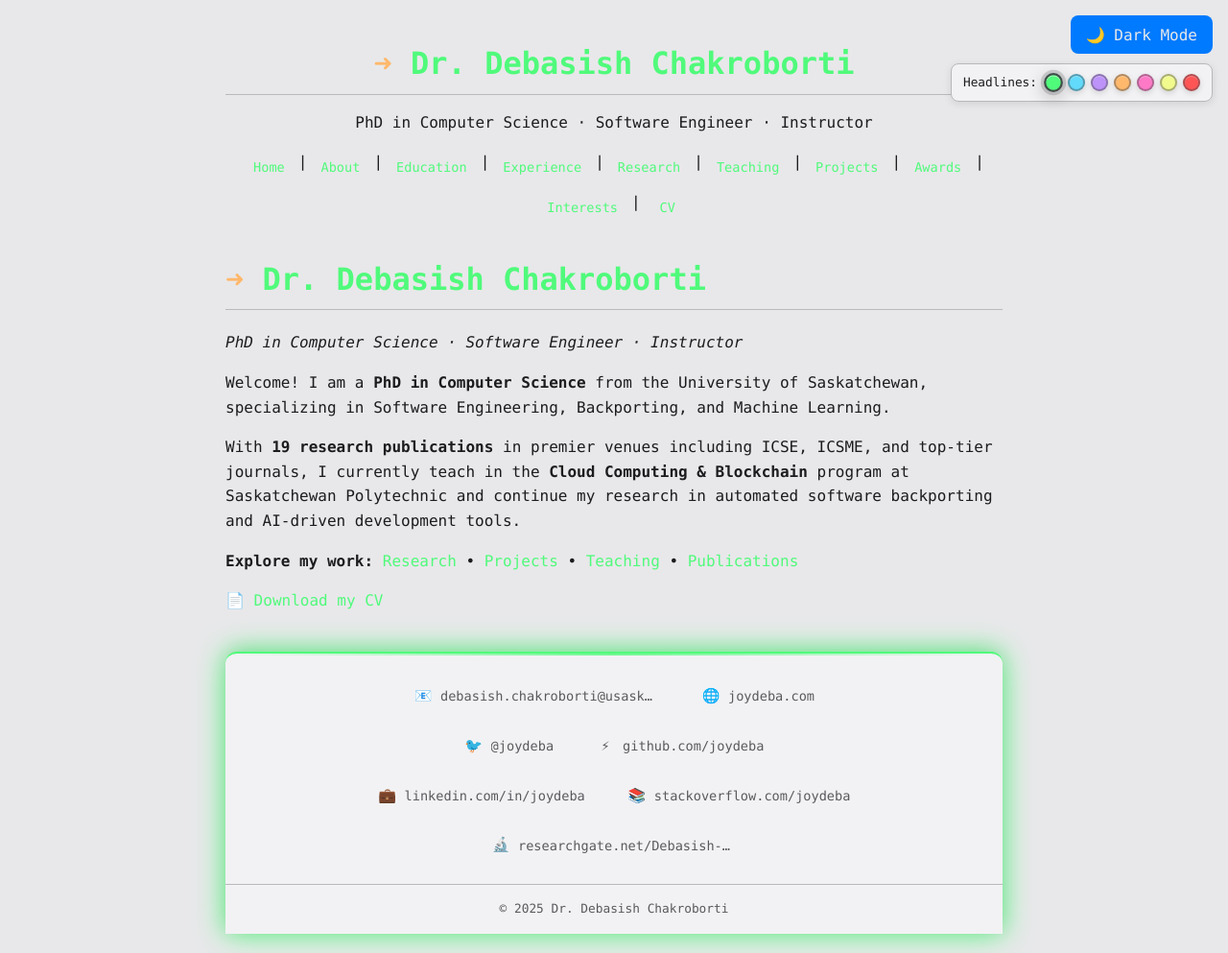
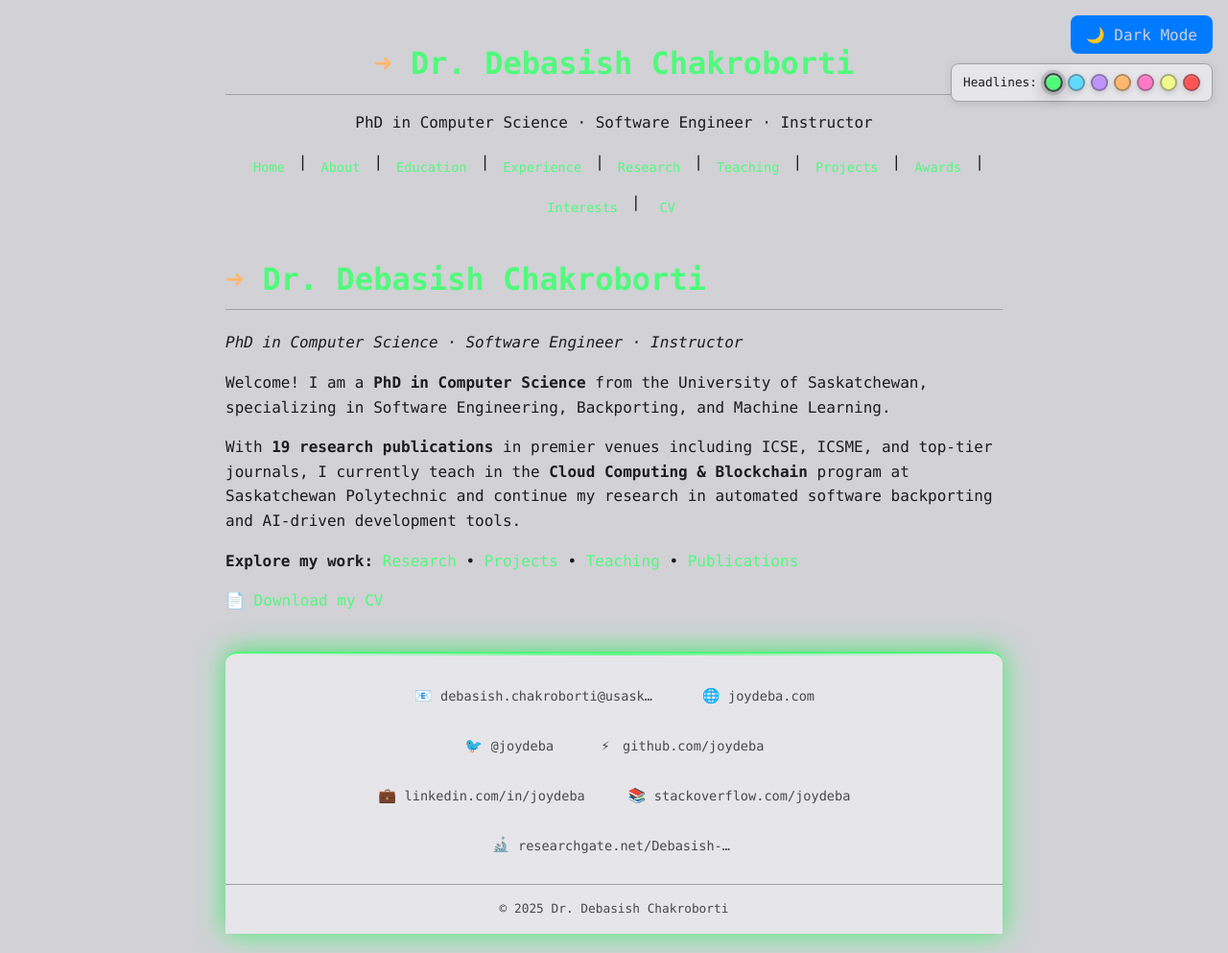
Before and after one commit to joydeba/joydeba.github.io, a Jekyll site: the page built from index.md, in a window 1280 px wide. Shown: the whole page at 96% size. Built offline with Jekyll 4.4.1, drawn with Linux system fonts in a browser that asks for light colours.

Commit message:
Refine terminal-style theme colors in CSS, updating background, border, card background, and muted text for improved aesthetics and consistency.

```diff
--- a/assets/style.css
+++ b/assets/style.css
@@ -5,12 +5,12 @@
 
 /* Terminal-style light/dark theme */
 :root {
-  --bg: #e8e8ea;
+  --bg: #d1d1d6;
   --text: #1c1c1e;
   --accent: #007aff;
-  --border: #b8b8bd;
-  --card-bg: #f2f2f4;
-  --muted-text: #5a5a5e;
+  --border: #a1a1a6;
+  --card-bg: #e5e5ea;
+  --muted-text: #48484a;
   --hover-accent: #005bb5;
   --header-text: #50fa7b;
   --nav-text: #1c1c1e;
```
